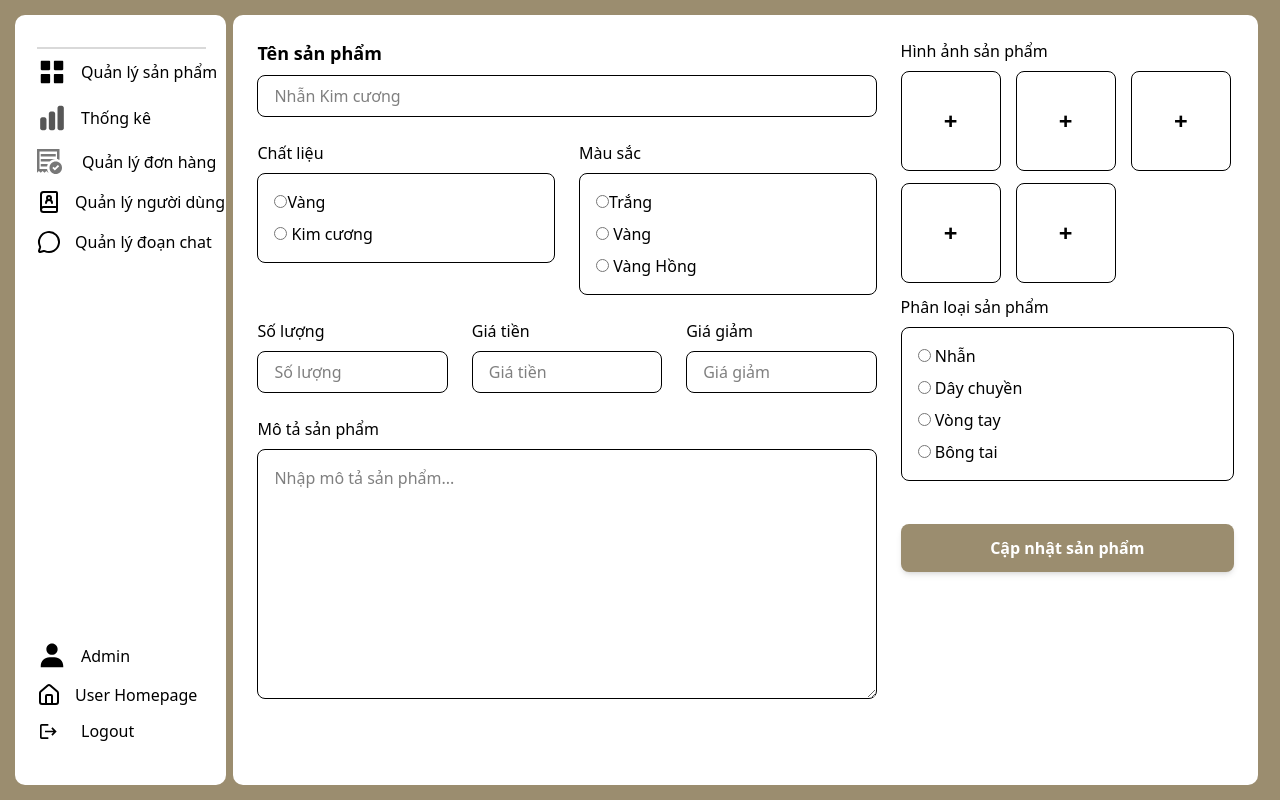
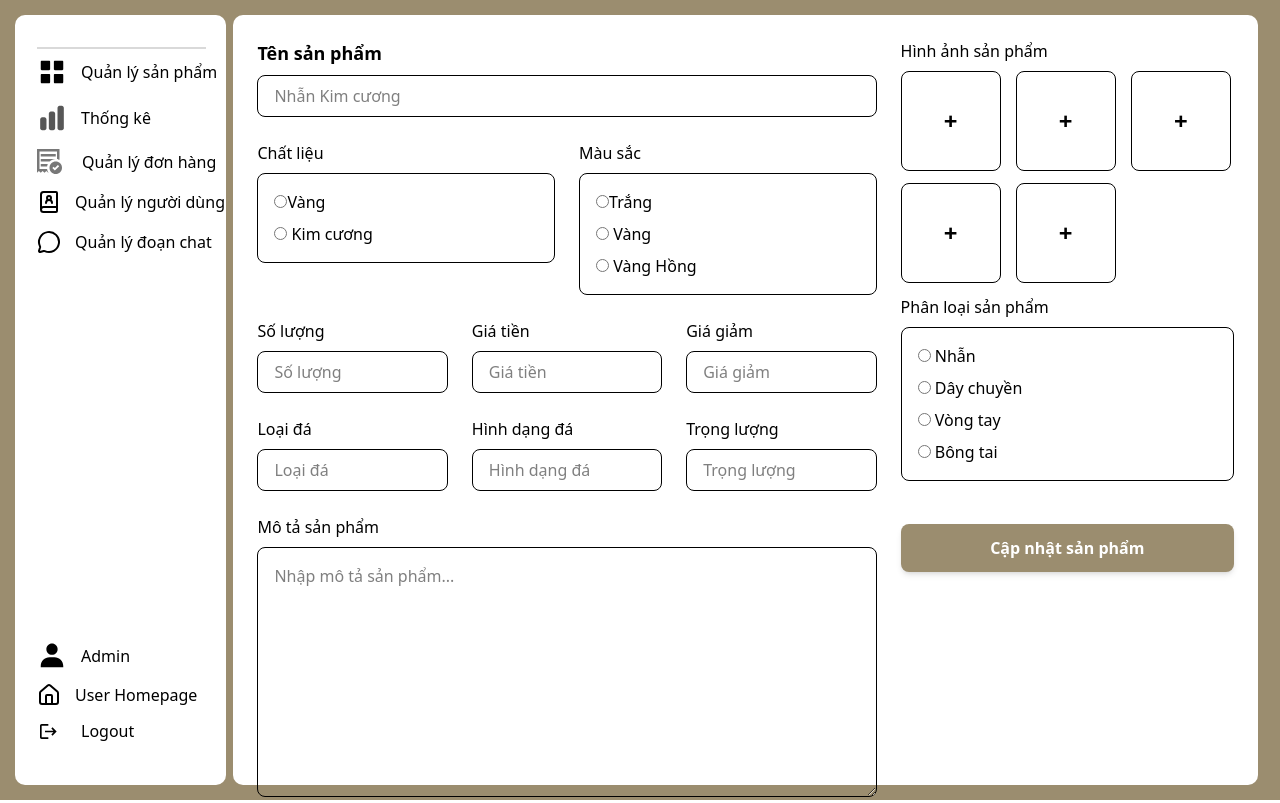
Before and after one commit to ZzVAZYzZ/client-tieera, a Next.js app: page /dashboard/update/1 in a window 1280 px wide. Built offline with nearby package versions, Linux system fonts and the light colour scheme; no server answers.

Commit message:
fix bug update product

```diff
--- a/src/app/(admin)/dashboard/update/[id]/page.jsx
+++ b/src/app/(admin)/dashboard/update/[id]/page.jsx
@@ -16,6 +16,9 @@ const Page = () => {
     stock_quantity: 0,
     status: "active",
     color: "",
+    stone_type: "",
+    stone_shape: "",
+    weight: 0,
   });
 
   const [images, setImages] = useState([null, null, null, null, null]);
@@ -26,6 +29,7 @@ const Page = () => {
   const { fetchProductById } = useFetchProductById();
   useEffect(() => {
     fetchProductById(product_id);
+    console.log(productDetail);
   }, []);
   // ✅ Hàm chuyển URL thành File
   //@param {string} url - đường dẫn ảnh từ server
@@ -37,6 +41,9 @@ const Page = () => {
     const ext = blob.type.split("/")[1]; // lấy phần mở rộng tự động (png, jpeg)
     return new File([blob], `${filename}.${ext}`, { type: blob.type });
   };
+  useEffect(() => {
+    console.log({ error, success });
+  }, [error, success]);
   useEffect(() => {
     const convertImages = async () => {
       if (productDetail) {
@@ -52,6 +59,9 @@ const Page = () => {
           stock_quantity: productDetail.stock_quantity,
           discount_price: productDetail.discount_price,
           status: productDetail.status,
+          stone_type: productDetail.stone_type,
+          stone_shape: productDetail.stone_shape,
+          weight: productDetail.weight,
         }));
 
         // ✅ Chuẩn bị mảng hình tối đa 5 phần tử
@@ -90,8 +100,22 @@ const Page = () => {
   };
 
   const handleChange = (e) => {
-    setForm({ ...form, [e.target.name]: e.target.value });
-    console.log(form);
+    const { name, value } = e.target;
+
+    setForm({
+      ...form,
+      [name]:
+        name === "price" ||
+        name === "discount_price" ||
+        name === "stock_quantity" ||
+        name === "weight"
+          ? value === ""
+            ? null // ✅ QUAN TRỌNG
+            : Number(value)
+          : value === ""
+            ? null // optional cho text
+            : value,
+    });
   };
 
   const handleSubmit = async () => {
@@ -222,6 +246,44 @@ const Page = () => {
             />
           </div>
         </div>
+        {/* Loại đá & Hình dạng đá & Trọng lượng */}
+        <div className="flex flex-row gap-6">
+          <div className="flex-1">
+            <h3 className="font-medium mb-2">Loại đá</h3>
+            <input
+              className="border rounded-lg px-4 py-2 w-full outline-none focus:border-[#9B8D6F]"
+              placeholder="Loại đá"
+              type="text"
+              name="stone_type"
+              onChange={handleChange}
+              defaultValue={productDetail.stone_type || ""}
+            />
+          </div>
+
+          <div className="flex-1">
+            <h3 className="font-medium mb-2">Hình dạng đá</h3>
+            <input
+              className="border rounded-lg px-4 py-2 w-full outline-none focus:border-[#9B8D6F]"
+              placeholder="Hình dạng đá"
+              type="text"
+              name="stone_shape"
+              onChange={handleChange}
+              defaultValue={productDetail.stone_shape || ""}
+            />
+          </div>
+
+          <div className="flex-1">
+            <h3 className="font-medium mb-2">Trọng lượng</h3>
+            <input
+              type="number"
+              name="weight"
+              onChange={handleChange}
+              className="border rounded-lg px-4 py-2 w-full outline-none focus:border-[#9B8D6F]"
+              placeholder="Trọng lượng"
+              defaultValue={productDetail.weight || ""}
+            />
+          </div>
+        </div>
 
         {/* Mô tả sản phẩm */}
         <div>
```
